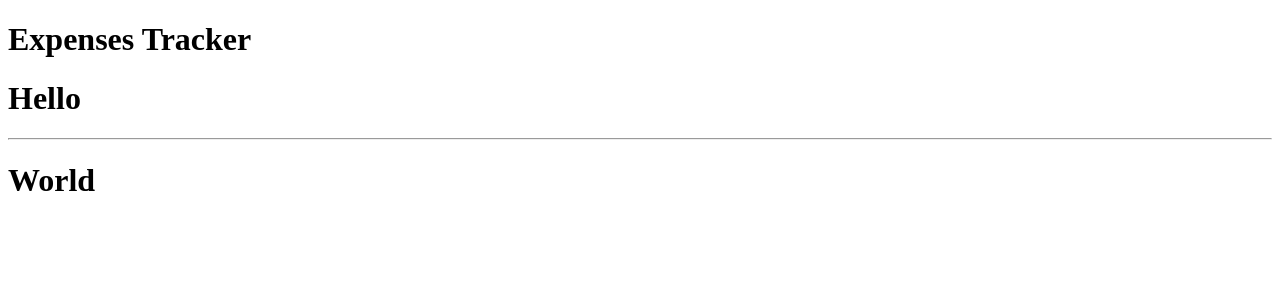
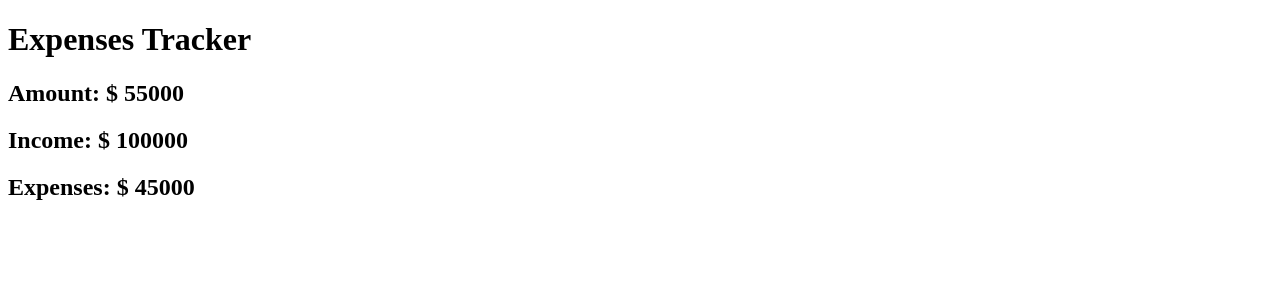
Before and after one commit to johncardozo/fnc-fullstack, an Angular app in the folder angular/: page / in a window 1280 px wide. Shown: the top 300 px of the page. Built offline with nearby package versions, Linux system fonts and the light colour scheme.

Commit message:
Angular: Propiedad de tipo interface en el componente

```diff
--- a/angular/src/app/app.component.html
+++ b/angular/src/app/app.component.html
@@ -1,4 +1,2 @@
 <h1>Expenses Tracker</h1>
-<app-balance title="Hello" />
-<hr />
-<app-balance title="World" />
+<app-balance />
--- a/angular/src/app/components/balance/balance.component.html
+++ b/angular/src/app/components/balance/balance.component.html
@@ -1 +1,5 @@
-<h1>{{ title }}</h1>
+<div>
+  <h2>Amount: $ {{ balance.amount }}</h2>
+  <h2>Income: $ {{ balance.income }}</h2>
+  <h2>Expenses: $ {{ balance.expenses }}</h2>
+</div>
--- a/angular/src/app/components/balance/balance.component.ts
+++ b/angular/src/app/components/balance/balance.component.ts
@@ -1,4 +1,5 @@
 import { Component, Input } from '@angular/core';
+import { IBalance } from 'src/app/models/balance.model';
 
 @Component({
   selector: 'app-balance',
@@ -6,5 +7,9 @@ import { Component, Input } from '@angular/core';
   styleUrls: ['./balance.component.scss'],
 })
 export class BalanceComponent {
-  @Input() title: string = '';
+  balance: IBalance = {
+    amount: 55_000,
+    income: 100_000,
+    expenses: 45_000,
+  };
 }
--- /dev/null
+++ b/angular/src/app/models/balance.model.ts
@@ -0,0 +1,5 @@
+export interface IBalance {
+  amount: number;
+  income: number;
+  expenses: number;
+}
```
